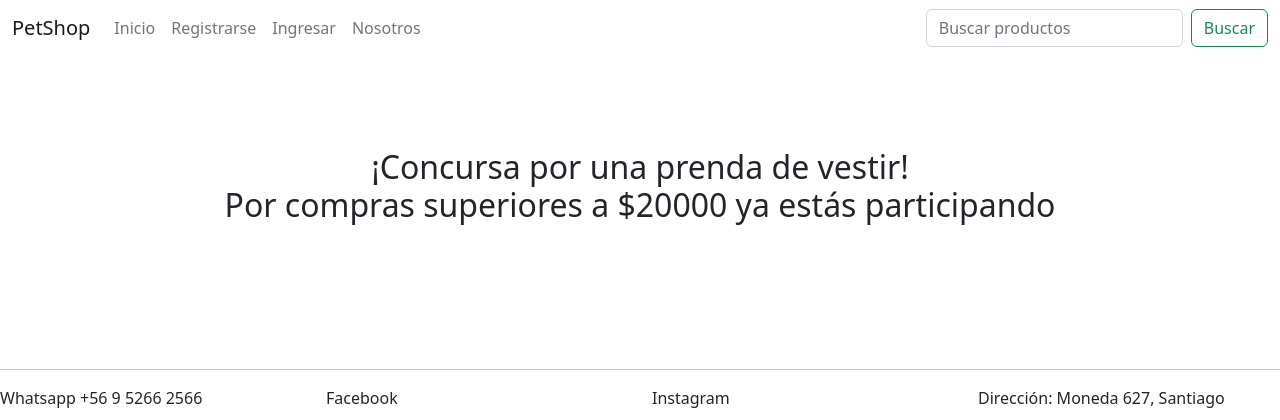
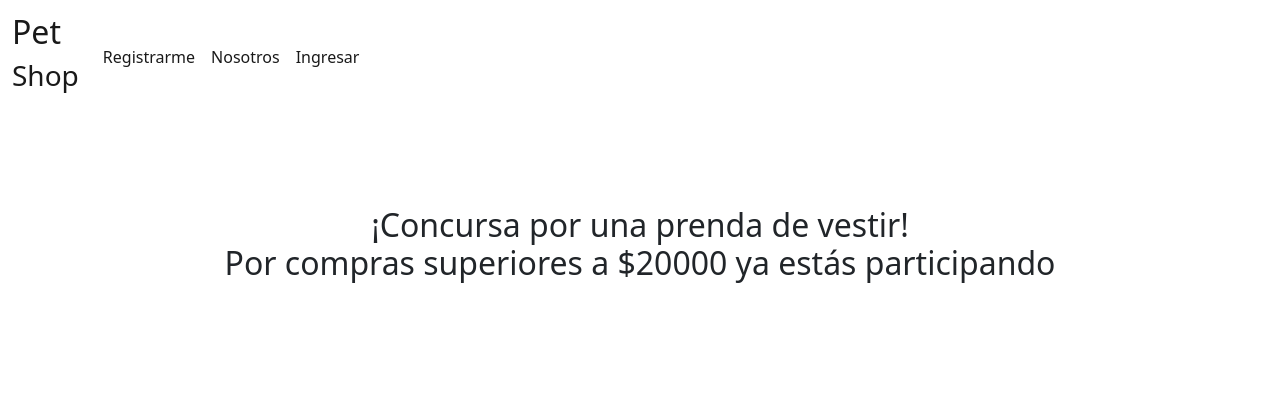
Before and after one commit to programat3/GrupoBkn2, a Django app: page /ropa in a window 1280 px wide. Shown: the top 420 px of the page. Run offline with Django 4.2, Linux system fonts and the light colour scheme; some libraries are stand-ins or nearby versions.

Commit message:
navbar igual a la de toda la página

```diff
--- a/TiendaPetShop/core/templates/core/base.html
+++ b/TiendaPetShop/core/templates/core/base.html
@@ -24,24 +24,30 @@
     {% block navbar %}
 
     <nav class="navbar navbar-expand-lg bg-body-secondary">
-    <div class = "container-fluid">
-      <a class="navbar-brand" href="#">PetShop</a>
-      <button class="navbar-toggler" type="button" data-bs-toggle="collapse" data-bs-target="#navbarTogglerDemo02" aria-controls="navbarTogglerDemo02" aria-expanded="false" aria-label="Toggle navigation">
+      <div class="container-fluid">
+
+        <a class="navbar-brand" href="{% url 'index' %}">
+          <h2>Pet</h2>
+          <h3>Shop</h3>
+        </a>
+
+        <button class="navbar-toggler" type="button" data-bs-toggle="collapse"
+            data-bs-target="#navbarSupportedContent" aria-controls="navbarSupportedContent"
+            aria-expanded="false" aria-label="Toggle navigation">
           <span class="navbar-toggler-icon"></span>
         </button>
-      <div class="collapse navbar-collapse" id="navbarTogglerDemo02">
 
-            <ul class = "navbar-nav me-auto mb-2 mb-lg-0">
-
-              <li class = "nav-item"><a class = "nav-link" href="{% url 'index' %}">Inicio</a></li>
+        <div class="collapse navbar-collapse" id="navbarSupportedContent">
+          <ul class="navbar-nav me-auto mb-2 mb-lg-0">
 
             {% if not user.is_authenticated %}
-              <li class = "nav-item"><a class = "nav-link" href="{% url 'registro' %}">Registrarse</a> </li>
-              <li class = "nav-item"><a class = "nav-link" href="{% url 'ingresar' %}">Ingresar</a></li>
+              <li class="nav-item">
+                <a class="nav-link active" aria-current="page" href="{% url 'registro' %}"> Registrarme </a>
+              </li>
             {% endif %}
 
             <li class="nav-item">
-                <a class="nav-link" aria-current="page" href="{% url 'nosotros' %}"> Nosotros </a>
+              <a class="nav-link active" aria-current="page" href="{% url 'nosotros' %}"> Nosotros </a>
             </li>
 
             {% if user.is_authenticated and user.is_staff or user.is_authenticated and user.is_superuser %}
@@ -57,6 +63,12 @@
                   <li><hr class="dropdown-divider"></li>
                   <li><a class="dropdown-item" href="{% url 'ventas' %}"> Ventas </a></li>
                 </ul>
+              </li>
+            {% endif %}
+
+            {% if not user.is_authenticated %}
+              <li class="nav-item">
+                <a class="nav-link active" aria-current="page" href="{% url 'ingresar' %}"> Ingresar </a>
               </li>
             {% endif %}
 
@@ -100,14 +112,6 @@
             {% endif %}
 
           </ul>
-
-            <form method="post" action="{% url 'index' %}" class="d-flex" role="search">
-              {% csrf_token %}
-              <input class="form-control me-2" type="search" placeholder="Buscar productos"
-                  aria-label="Search" id="buscar" id="buscar" name="buscar">
-              <button class="btn btn-outline-success" type="submit"> Buscar </button>
-            </form>
-
       </div>
   </div>
   </nav>
```
Lines whose indentation alone changed are shown as unchanged.
